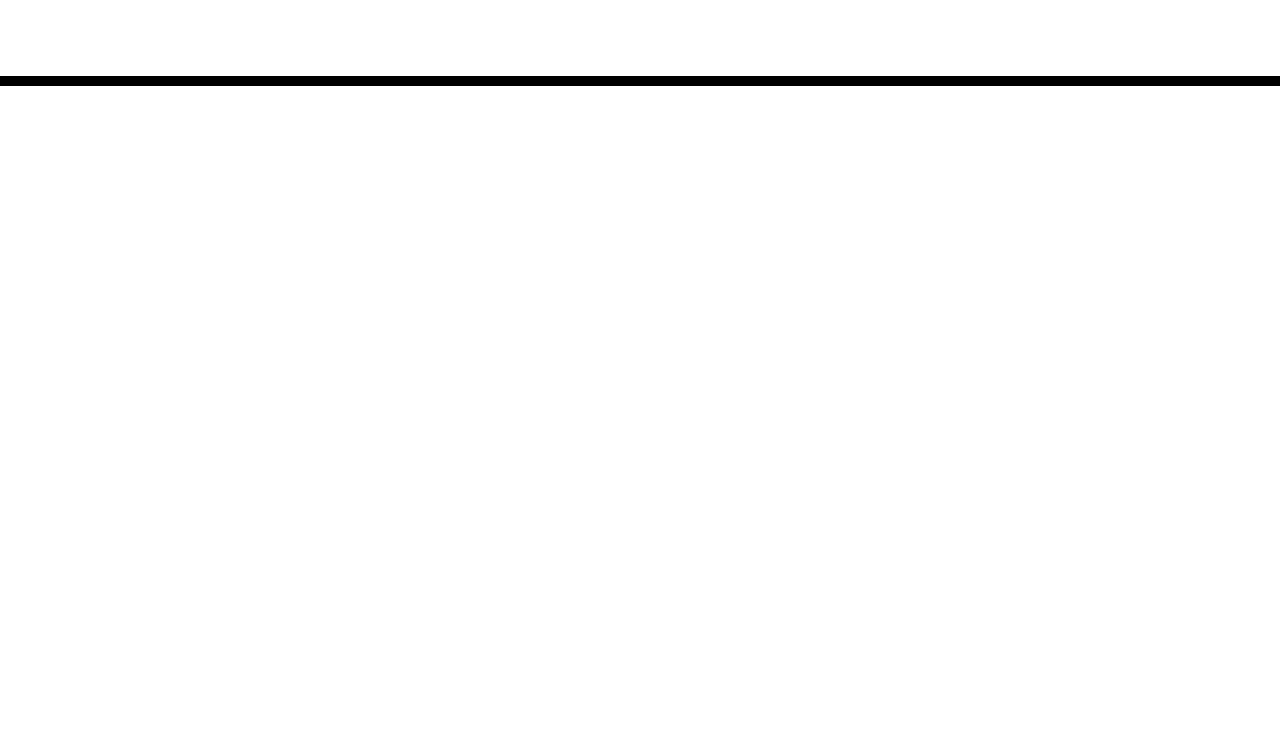
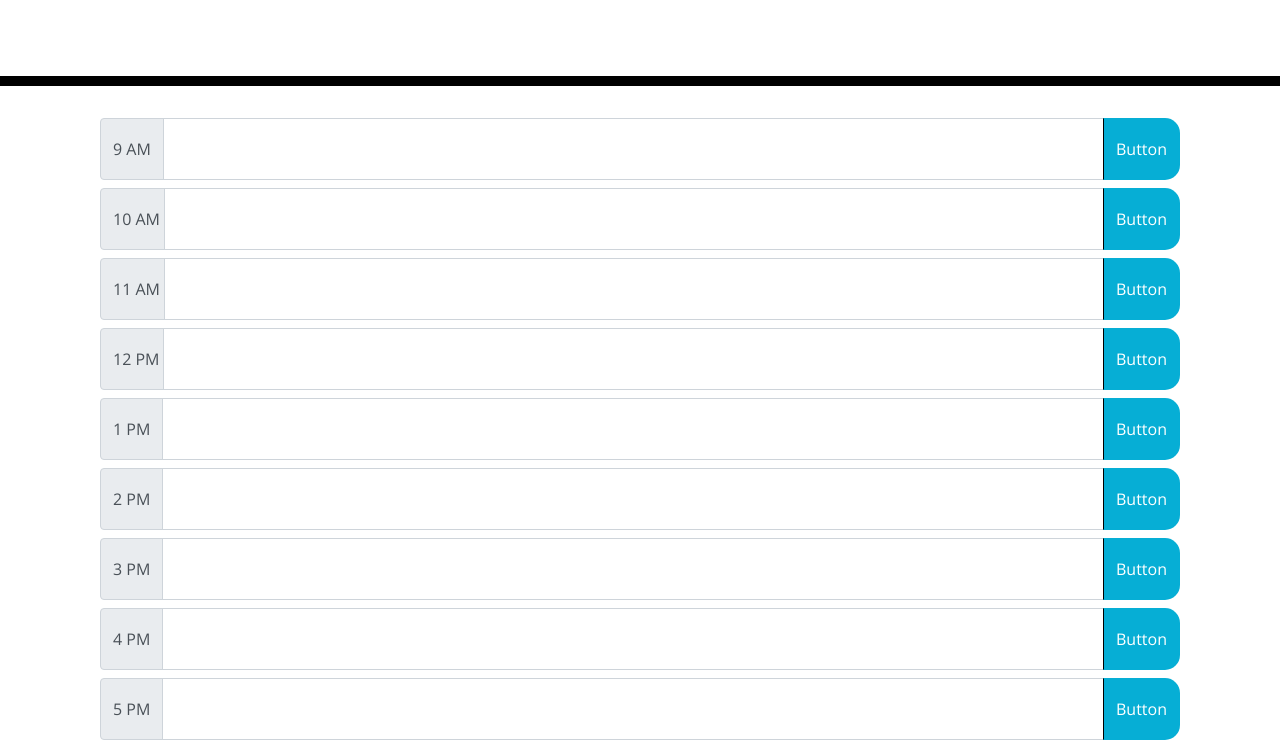
Before and after one commit to SteveWeed79/calendar-keeper-work-day, a plain HTML site: page Develop/index.html in a window 1280 px wide. Shown: the part 182-930 px from the top of the page. Before the commit the page ends 800 px from the top, so only its background shows below. Drawn offline with nearby package versions, Linux system fonts and the light colour scheme.

Commit message:
Worked on Bootstraping hour blocks and styling to the CSS included.

```diff
--- /dev/null
+++ b/Assets/script.js
@@ -0,0 +1 @@
+var timeText = moment().format('MMMM Do YYYY, h:mm:ss a');
--- a/Develop/index.html
+++ b/Develop/index.html
@@ -1,23 +1,14 @@
 <!DOCTYPE html>
 <html lang="en">
+
 <head>
   <meta charset="UTF-8" />
   <meta name="viewport" content="width=device-width, initial-scale=1.0" />
   <meta http-equiv="X-UA-Compatible" content="ie=edge" />
-    <link
-      rel="stylesheet"
-      href="https://stackpath.bootstrapcdn.com/bootstrap/4.3.1/css/bootstrap.min.css"
-    />
-    <link
-      rel="stylesheet"
-      href="https://use.fontawesome.com/releases/v5.8.1/css/all.css"
-      integrity="sha384-50oBUHEmvpQ+1lW4y57PTFmhCaXp0ML5d60M1M7uH2+nqUivzIebhndOJK28anvf"
-      crossorigin="anonymous"
-    />
-    <link
-      href="https://fonts.googleapis.com/css?family=Open+Sans&display=swap"
-      rel="stylesheet"
-    />
+  <link rel="stylesheet" href="https://stackpath.bootstrapcdn.com/bootstrap/4.3.1/css/bootstrap.min.css" />
+  <link rel="stylesheet" href="https://use.fontawesome.com/releases/v5.8.1/css/all.css"
+    integrity="sha384-50oBUHEmvpQ+1lW4y57PTFmhCaXp0ML5d60M1M7uH2+nqUivzIebhndOJK28anvf" crossorigin="anonymous" />
+  <link href="https://fonts.googleapis.com/css?family=Open+Sans&display=swap" rel="stylesheet" />
   <link rel="stylesheet" href="style.css" />
   <title>Work Day Scheduler</title>
 </head>
@@ -28,11 +19,132 @@
     <p class="lead">A simple calendar app for scheduling your work day</p>
     <p id="currentDay" class="lead"></p>
   </header>
+
+
+
   <div class="container">
     <!-- Timeblocks go here -->
   </div>
 
+  <main class="container-fluid col-12">
+    <section class="container">
+      <div class="col-12 pb-2">
+        <div class="input-group">
+          <div class="input-group-prepend">
+            <span class="input-group-text">9 AM</span>
+          </div>
+          <textarea class="form-control textarea"></textarea>
+          <div class="input-group-append">
+            <button class="btn saveBtn" type="button" id="button-addon2">Button</button>
+          </div>
+    </section>
+
+    <section class="container">
+      <div class="col-12 pb-2">
+        <div class="input-group">
+          <div class="input-group-prepend">
+            <span class="input-group-text pr-1">10 AM</span>
+          </div>
+          <textarea class="form-control" aria-label="With textarea"></textarea>
+          <div class="input-group-append">
+            <button class="btn saveBtn" type="button" id="button-addon2">Button</button>
+          </div>
+    </section>
+
+    <section class="container">
+      <div class="col-12 pb-2">
+        <div class="input-group">
+          <div class="input-group-prepend">
+            <span class="input-group-text pr-1">11 AM</span>
+          </div>
+          <textarea class="form-control textarea"></textarea>
+          <div class="input-group-append">
+            <button class="btn saveBtn" type="button" id="button-addon2">Button</button>
+          </div>
+    </section>
+
+    <section class="container">
+      <div class="col-12 pb-2">
+        <div class="input-group">
+          <div class="input-group-prepend">
+            <span class="input-group-text pr-1">12 PM</span>
+          </div>
+          <textarea class="form-control textarea"></textarea>
+          <div class="input-group-append">
+            <button class="btn saveBtn" type="button" id="button-addon2">Button</button>
+          </div>
+    </section>
+
+    <section class="container">
+      <div class="col-12 pb-2">
+        <div class="input-group">
+          <div class="input-group-prepend">
+            <span class="input-group-text text-wrap">1 PM</span>
+          </div>
+          <textarea class="form-control textarea"></textarea>
+          <div class="input-group-append">
+            <button class="btn saveBtn" type="button" id="button-addon2">Button</button>
+          </div>
+    </section>
+
+    <section class="container">
+      <div class="col-12 pb-2">
+        <div class="input-group">
+          <div class="input-group-prepend">
+            <span class="input-group-text text-wrap">2 PM</span>
+          </div>
+          <textarea class="form-control textarea"></textarea>
+          <div class="input-group-append">
+            <button class="btn saveBtn" type="button" id="button-addon2">Button</button>
+          </div>
+    </section>
+
+    <section class="container">
+      <div class="col-12 pb-2">
+        <div class="input-group">
+          <div class="input-group-prepend">
+            <span class="input-group-text text-wrap">3 PM</span>
+          </div>
+          <textarea class="form-control textarea"></textarea>
+          <div class="input-group-append">
+            <button class="btn saveBtn" type="button" id="button-addon2">Button</button>
+          </div>
+    </section>
+
+    <section class="container">
+      <div class="col-12 pb-2">
+        <div class="input-group">
+          <div class="input-group-prepend">
+            <span class="input-group-text text-wrap">4 PM</span>
+          </div>
+          <textarea class="form-control textarea"></textarea>
+          <div class="input-group-append">
+            <button class="btn saveBtn" type="button" id="button-addon2">Button</button>
+          </div>
+    </section>
+
+    <section class="container">
+      <div class="col-12 pb-2">
+        <div class="input-group">
+          <div class="input-group-prepend">
+            <span class="input-group-text text-wrap">5 PM</span>
+          </div>
+          <textarea class="form-control textarea"></textarea>
+          <div class="input-group-append">
+            <button class="btn saveBtn" type="button" id="button-addon2">Button</button>
+          </div>
+    </section>
+
+
+  </main>
+
+
+
+
+
+
   <script src="https://cdnjs.cloudflare.com/ajax/libs/jquery/3.2.1/jquery.min.js"></script>
   <script src="https://cdnjs.cloudflare.com/ajax/libs/moment.js/2.24.0/moment.min.js"></script>
 </body>
+
 </html>
```
Also changed, not shown: 05-third-party-apis-homework-demo.gif (renamed from Assets/05-third-party-apis-homework-demo.gif), Develop/style.css (line endings or trailing spaces), 1 other file. Lines whose indentation alone changed are shown as unchanged.
